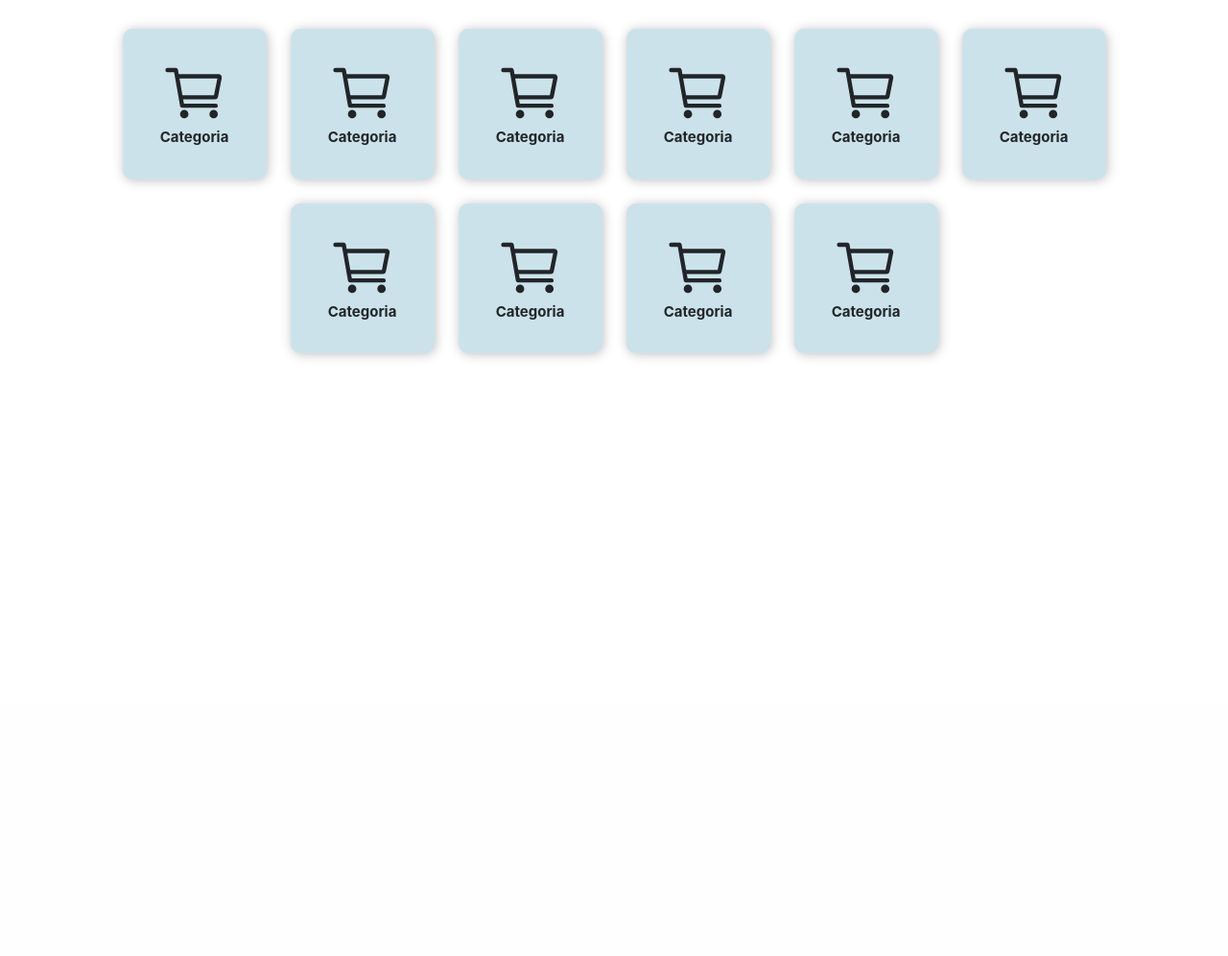
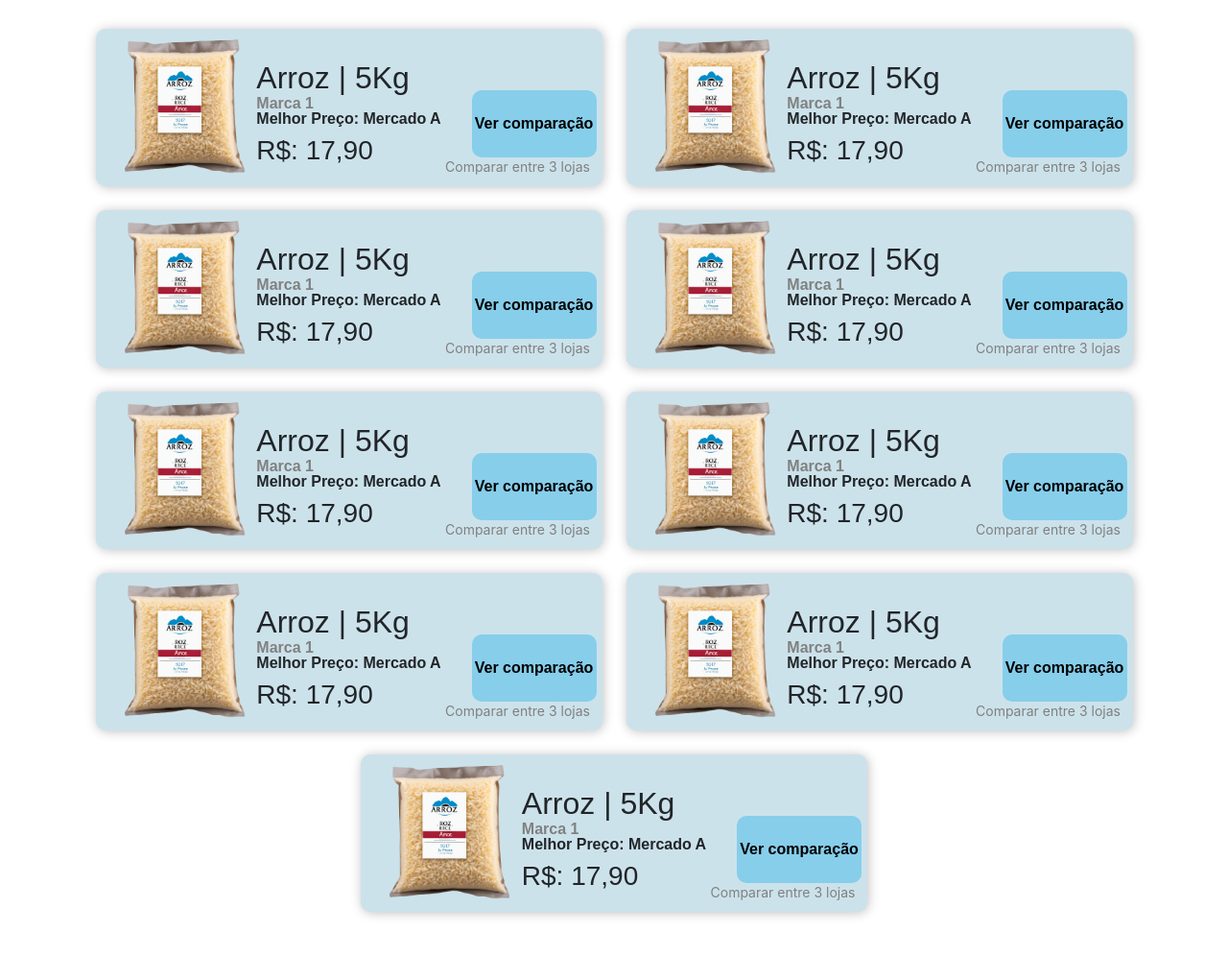
Before and after one commit to Lucas-Etec/comparaki, a PHP site: page / in a window 1280 px wide. Shown: the part 66-1062 px from the top of the page at 96% size. Before the commit the page ends 440 px from the top, so only its background shows below. Run offline with PHP 8.4, Linux system fonts and the light colour scheme; some libraries are stand-ins or nearby versions.

Commit message:
Update page - produtos
Modificações na página produtos.

```diff
--- a/index.html
+++ b/index.html
@@ -8,6 +8,7 @@
     <link rel="stylesheet" href="styles/style.css">
     <link rel="stylesheet" href="styles/global.css">
     <link rel="stylesheet" href="styles/categorias.css">
+    <link rel="stylesheet" href="styles/produtos.css">
 
     <!-- Bootstrap -->
     <link rel="stylesheet" href="https://stackpath.bootstrapcdn.com/bootstrap/4.1.3/css/bootstrap.min.css"
@@ -15,11 +16,11 @@
 
     <script src="https://code.jquery.com/jquery-3.3.1.slim.min.js"
         integrity="sha384-q8i/X+965DzO0rT7abK41JStQIAqVgRVzpbzo5smXKp4YfRvH+8abtTE1Pi6jizo" crossorigin="anonymous">
-        </script>
+    </script>
 
     <script src="https://cdnjs.cloudflare.com/ajax/libs/popper.js/1.14.3/umd/popper.min.js"
         integrity="sha384-ZMP7rVo3mIykV+2+9J3UJ46jBk0WLaUAdn689aCwoqbBJiSnjAK/l8WvCWPIPm49" crossorigin="anonymous">
-        </script>
+    </script>
 
     <!-- Bootstrap Icons -->
     <link rel="stylesheet" href="https://cdn.jsdelivr.net/npm/bootstrap-icons@1.3.0/font/bootstrap-icons.css">
--- a/pages/produtos.html
+++ b/pages/produtos.html
@@ -1,9 +1,101 @@
-<ul id="categorias">
+<ul id="produtos">
     <li>
-        <img src="arroz.png">
-        <h2> Arroz | 5Kg</h2>
-        <p> Marca 1 </p>
-        <p> Melhor Preço: Mercado A</p>
-        <h3> R$: 17,90 </h3>
+        <img class="produtos" src="assets/arroz.png">
+        <div>
+            <h2> Arroz | 5Kg</h2>
+            <p class="cinza"> Marca 1 </p>
+            <p> Melhor Preço: Mercado A<p>
+                    <h3> R$: 17,90 </h3>
+        </div>
+        <button class="botao-produtos"> Ver comparação </button>
+        <p class="cinza comparacao"> Comparar entre 3 lojas </p>
+    </li>
+    <li>
+        <img class="produtos" src="assets/arroz.png">
+        <div>
+            <h2> Arroz | 5Kg</h2>
+            <p class="cinza"> Marca 1 </p>
+            <p> Melhor Preço: Mercado A<p>
+                    <h3> R$: 17,90 </h3>
+        </div>
+        <button class="botao-produtos"> Ver comparação </button>
+        <p class="cinza comparacao"> Comparar entre 3 lojas </p>
+    </li>
+    <li>
+        <img class="produtos" src="assets/arroz.png">
+        <div>
+            <h2> Arroz | 5Kg</h2>
+            <p class="cinza"> Marca 1 </p>
+            <p> Melhor Preço: Mercado A<p>
+                    <h3> R$: 17,90 </h3>
+        </div>
+        <button class="botao-produtos"> Ver comparação </button>
+        <p class="cinza comparacao"> Comparar entre 3 lojas </p>
+    </li>
+    <li>
+        <img class="produtos" src="assets/arroz.png">
+        <div>
+            <h2> Arroz | 5Kg</h2>
+            <p class="cinza"> Marca 1 </p>
+            <p> Melhor Preço: Mercado A<p>
+                    <h3> R$: 17,90 </h3>
+        </div>
+        <button class="botao-produtos"> Ver comparação </button>
+        <p class="cinza comparacao"> Comparar entre 3 lojas </p>
+    </li>
+    <li>
+        <img class="produtos" src="assets/arroz.png">
+        <div>
+            <h2> Arroz | 5Kg</h2>
+            <p class="cinza"> Marca 1 </p>
+            <p> Melhor Preço: Mercado A<p>
+                    <h3> R$: 17,90 </h3>
+        </div>
+        <button class="botao-produtos"> Ver comparação </button>
+        <p class="cinza comparacao"> Comparar entre 3 lojas </p>
+    </li>
+    <li>
+        <img class="produtos" src="assets/arroz.png">
+        <div>
+            <h2> Arroz | 5Kg</h2>
+            <p class="cinza"> Marca 1 </p>
+            <p> Melhor Preço: Mercado A<p>
+                    <h3> R$: 17,90 </h3>
+        </div>
+        <button class="botao-produtos"> Ver comparação </button>
+        <p class="cinza comparacao"> Comparar entre 3 lojas </p>
+    </li>
+    <li>
+        <img class="produtos" src="assets/arroz.png">
+        <div>
+            <h2> Arroz | 5Kg</h2>
+            <p class="cinza"> Marca 1 </p>
+            <p> Melhor Preço: Mercado A<p>
+                    <h3> R$: 17,90 </h3>
+        </div>
+        <button class="botao-produtos"> Ver comparação </button>
+        <p class="cinza comparacao"> Comparar entre 3 lojas </p>
+    </li>
+    <li>
+        <img class="produtos" src="assets/arroz.png">
+        <div>
+            <h2> Arroz | 5Kg</h2>
+            <p class="cinza"> Marca 1 </p>
+            <p> Melhor Preço: Mercado A<p>
+                    <h3> R$: 17,90 </h3>
+        </div>
+        <button class="botao-produtos"> Ver comparação </button>
+        <p class="cinza comparacao"> Comparar entre 3 lojas </p>
+    </li>
+    <li>
+        <img class="produtos" src="assets/arroz.png">
+        <div>
+            <h2> Arroz | 5Kg</h2>
+            <p class="cinza"> Marca 1 </p>
+            <p> Melhor Preço: Mercado A<p>
+                    <h3> R$: 17,90 </h3>
+        </div>
+        <button class="botao-produtos"> Ver comparação </button>
+        <p class="cinza comparacao"> Comparar entre 3 lojas </p>
     </li>
 </ul>
--- a/script.js
+++ b/script.js
@@ -8,4 +8,5 @@ function carregarPagina(url) {
         });
 }
 
-carregarPagina('pages/categorias.html')
+// carregarPagina('pages/categorias.html')
+carregarPagina('pages/produtos.html')
--- a/styles/produtos.css
+++ b/styles/produtos.css
@@ -1,11 +1,35 @@
-#categorias {
+#produtos {
     display: flex;
     flex-wrap: wrap;
     gap: 25px;
     justify-content: center;
 }
 
-#categorias li {
+.produtos {
+    margin-top: -2.4em;
+    margin-right: 15em;
+}
+
+#produtos img {
+    width: 180px;
+    height: 180px;
+}
+
+#produtos div {
+    margin-right: 2px;
+    text-wrap: nowrap;
+    margin-left: 7em;
+    position: absolute;
+    font-family: poppins, Arial;
+    font-weight: bold;
+}
+
+#produtos li {
+    line-height: 0;
+    height: 0;
+    border-style: solid;
+    border-color: #CCE2EA;
+    border-width: 0 160px 100px 50px;
     padding: 32px 28px;
     background-color: #CCE2EA;
     box-shadow: rgba(0, 0, 0, 0.25) 1px 1px 12px;
@@ -13,21 +37,36 @@
     flex-direction: column;
     align-items: center;
     border-radius: 10px;
-    width: 150px;
+    width: 33em;
     cursor: pointer;
     transition: background 500ms, box-shadow 500ms;
 }
 
-#categorias li:hover {
+#produtos li:hover {
     background-color: #ADD8E6;
     box-shadow: rgba(0, 0, 0, 0.4) 1px 1px 12px;
 }
 
-#categorias li ion-icon {
-    font-size: 70px;
+.botao-produtos {
+    position: absolute;
+    width: 130px;
+    height: 70px;
+    margin-left: 31em;
+    margin-top: 2em;
+    background-color: #87CEEB;
+    border: none;
+    border-radius: 10px;
+    font-family: poppins, arial;
+    font-weight: bold;
 }
 
-#categorias li span {
-    font-size: 15px;
-    font-weight: 700;
+.cinza {
+    color: gray;
 }
+
+.comparacao {
+    margin-left: 33em;
+    position: absolute;
+    margin-top: 8em;
+    font-size: 14px;
+}
--- a/styles/style.css
+++ b/styles/style.css
@@ -38,7 +38,7 @@ img {
     height: 50px;
 }
 
-img:hover {
+header>img:hover {
     filter: brightness(1.5);
     transition: 700ms;
 }
```
Also changed, not shown: assets/arroz.png (added), dados/produtos.js (added).
